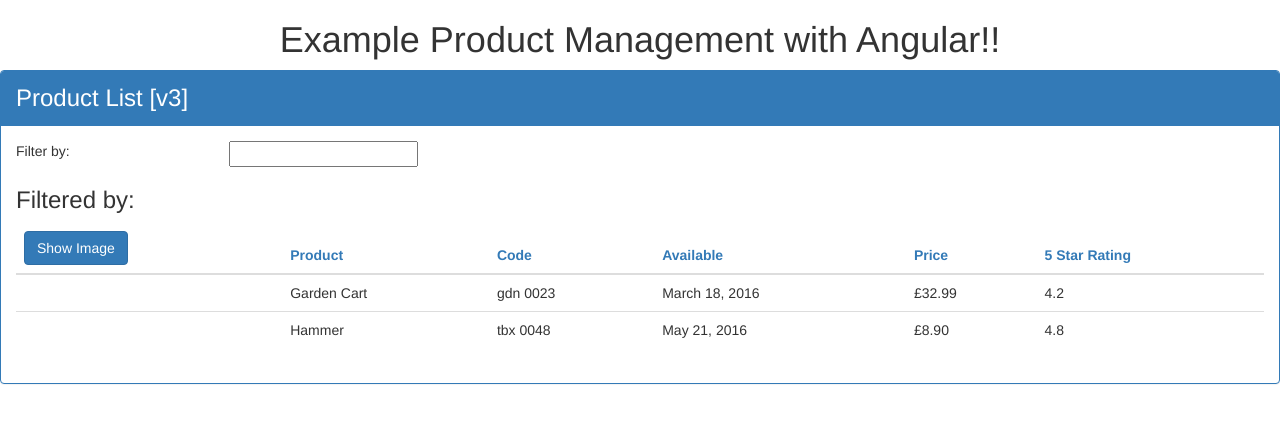
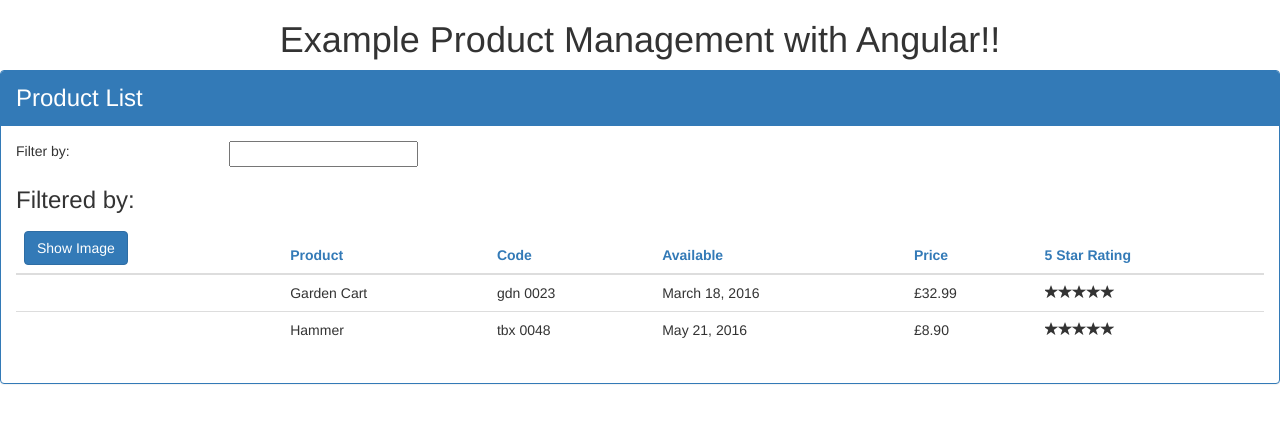
Before and after one commit to Krz-Aramis/Angular-GettingStarted, an Angular app: page / in a window 1280 px wide. Shown: the top 422 px of the page. Built offline with nearby package versions, Linux system fonts and the light colour scheme.

Commit message:
Created a nested components (module 8)

```diff
--- a/src/app/app.module.ts
+++ b/src/app/app.module.ts
@@ -4,12 +4,14 @@
 import { AppComponent } from './app.component';
 import { ProductListComponent }  from './products/product-list.component' ;
 import { ConvertToSpacesPipe } from './shared/convert-to-spaces.pipe';
+import { StarComponent } from './shared/star.component';
 
 @NgModule({
   declarations: [
     AppComponent,
     ProductListComponent,
-    ConvertToSpacesPipe
+    ConvertToSpacesPipe,
+    StarComponent
   ],
   imports: [
     BrowserModule,
--- a/src/app/products/product-list.component.html
+++ b/src/app/products/product-list.component.html
@@ -50,7 +50,14 @@
             <td>{{product.productCode | lowercase | convertToSpaces:'-'}}</td>
             <td>{{product.releaseDate}}</td>
             <td>{{product.price | currency:'GBP':true:'1.2-2' }}</td>
-            <td>{{product.starRating}}</td>
+            <td>
+              <pm-star
+                [rating]='product.starRating'
+                (ratingClicked)='onRatingClicked($event)'
+              >
+
+              </pm-star>
+            </td>
           </tr>
         </tbody>
       </table>
--- a/src/app/products/product-list.component.ts
+++ b/src/app/products/product-list.component.ts
@@ -8,7 +8,8 @@
 })
 export class ProductListComponent implements OnInit {
 
-  pageTitle : string = 'Product List [v3]' ;
+  private _defaultTitle: string = 'Product List';
+  pageTitle : string ;
   imageWidth : number = 50;
   imageMargin: number = 2;
   showImage : boolean = false ;
@@ -50,6 +51,7 @@
   constructor() {
     this.filteredProducts = this.products;
     this.listFilter = '';
+    this.pageTitle = this._defaultTitle ;
   }
 
   toggleImage(): void {
@@ -66,4 +68,8 @@
                                  product.productName.toLocaleLowerCase().indexOf(filterBy) !== -1);
   }
 
+  onRatingClicked(message: string): void {
+    this.pageTitle = this._defaultTitle + ' ' + message ;
+  }
+
 }
--- a/src/app/shared/star.component.html
+++ b/src/app/shared/star.component.html
@@ -1,6 +1,8 @@
 <div class="crop"
     [style.width.px]="starWidth"
-    [title]="rating">
+    [title]="rating"
+    (click)="onClick()"
+    >
     <div style="width: 86px">
         <span class="glyphicon glyphicon-star"></span>
         <span class="glyphicon glyphicon-star"></span>
--- /dev/null
+++ b/src/app/shared/star.component.ts
@@ -0,0 +1,25 @@
+import { Component, OnChanges, Input, Output, EventEmitter } from  '@angular/core';
+
+@Component(
+  {
+    selector: 'pm-star',
+    templateUrl: './star.component.html',
+    styleUrls: ['./star.component.css']
+  }
+)
+export class StarComponent implements OnChanges {
+  starWidth: number ;
+  @Input()
+  rating: number ;
+  @Output()
+  ratingClicked: EventEmitter<string> =
+             new EventEmitter<string>();
+
+  ngOnChanges(): void {
+    this.starWidth = this.rating * 86/5 ;
+  }
+
+  onClick(): void {
+    this.ratingClicked.emit(`the rating is ${this.rating} stars`) ;
+  }
+}
```
